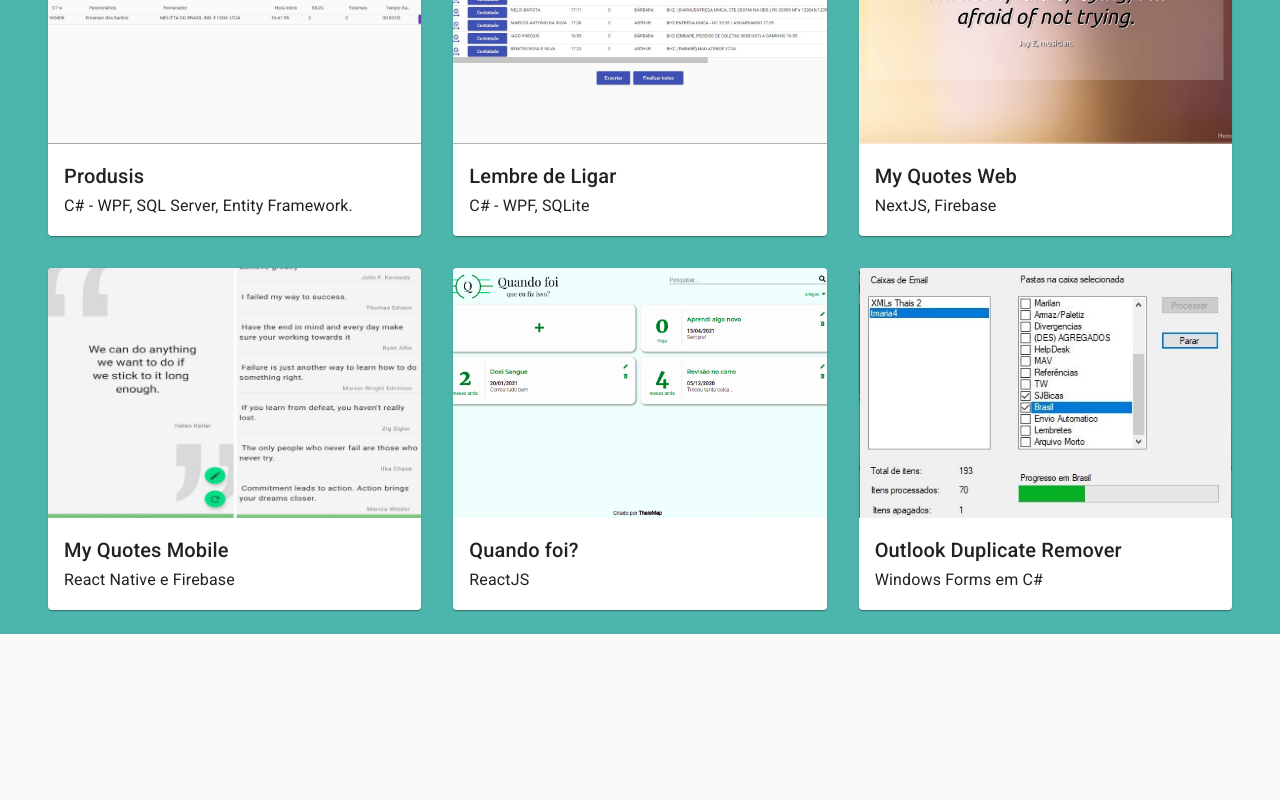
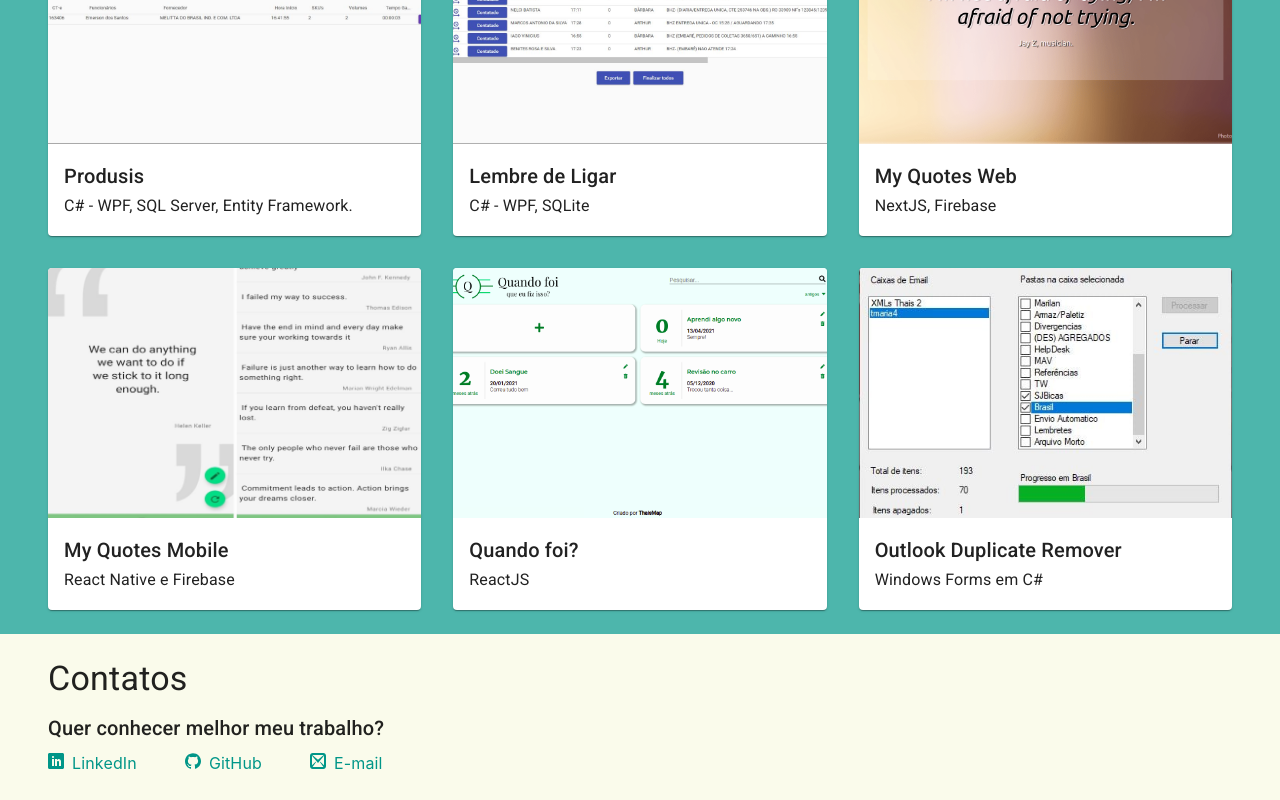
Before and after one commit to ThaisMap/Portfolio, a Next.js app: page /material in a window 1280 px wide. Shown: the part 951-1751 px from the top of the page. Before the commit the page ends 1585 px from the top, so only its background shows below. Built offline with nearby package versions, Linux system fonts and the light colour scheme.

Commit message:
Adiciona contacts

```diff
--- /dev/null
+++ b/components/material/contacts.tsx
@@ -0,0 +1,64 @@
+import {
+  Box,
+  Typography,
+  Link,
+  makeStyles,
+  createStyles,
+} from '@material-ui/core';
+import React from 'react';
+import Section from './section';
+import { ImLinkedin, ImGithub, ImMail2 } from 'react-icons/im';
+import theme from '../../theme';
+
+const useStyles = makeStyles(() =>
+  createStyles({
+    linksList: {
+      display: 'flex',
+      flexDirection: 'row',
+      gap: theme.spacing(6),
+      '& :hover': {
+        fontWeight: 'bold',
+      },
+    },
+    icon: { paddingLeft: theme.spacing(1) },
+  })
+);
+
+function Contacts() {
+  const styles = useStyles();
+  return (
+    <Section secondary title='Contatos'>
+      <Typography variant='h6' gutterBottom>
+        Quer conhecer melhor meu trabalho?{' '}
+      </Typography>
+      <Box className={styles.linksList}>
+        <Link
+          href='https://www.linkedin.com/in/thais-maria-pinto/'
+          target='_blank'
+          rel='noreferrer'
+          variant='body1'>
+          <ImLinkedin />
+          <span className={styles.icon}>LinkedIn</span>
+        </Link>
+        <Link
+          href='https://github.com/ThaisMap'
+          target='_blank'
+          rel='noreferrer'
+          variant='body1'>
+          <ImGithub />
+          <span className={styles.icon}>GitHub</span>
+        </Link>
+        <Link
+          href='mailto:thais.map@hotmail.com'
+          target='_blank'
+          rel='noreferrer'
+          variant='body1'>
+          <ImMail2 />
+          <span className={styles.icon}>E-mail</span>
+        </Link>
+      </Box>
+    </Section>
+  );
+}
+
+export default Contacts;
--- a/pages/material.tsx
+++ b/pages/material.tsx
@@ -6,6 +6,7 @@ import theme from '../theme';
 import About from '../components/material/about';
 import Skills from '../components/material/skills';
 import Projects from '../components/material/projects';
+import Contacts from '../components/material/contacts';
 
 export default function Home() {
   return (
@@ -18,6 +19,7 @@ export default function Home() {
           <About />
           <Skills />
           <Projects />
+          <Contacts />
         </ThemeProvider>
       </CssBaseline>
     </>
```
